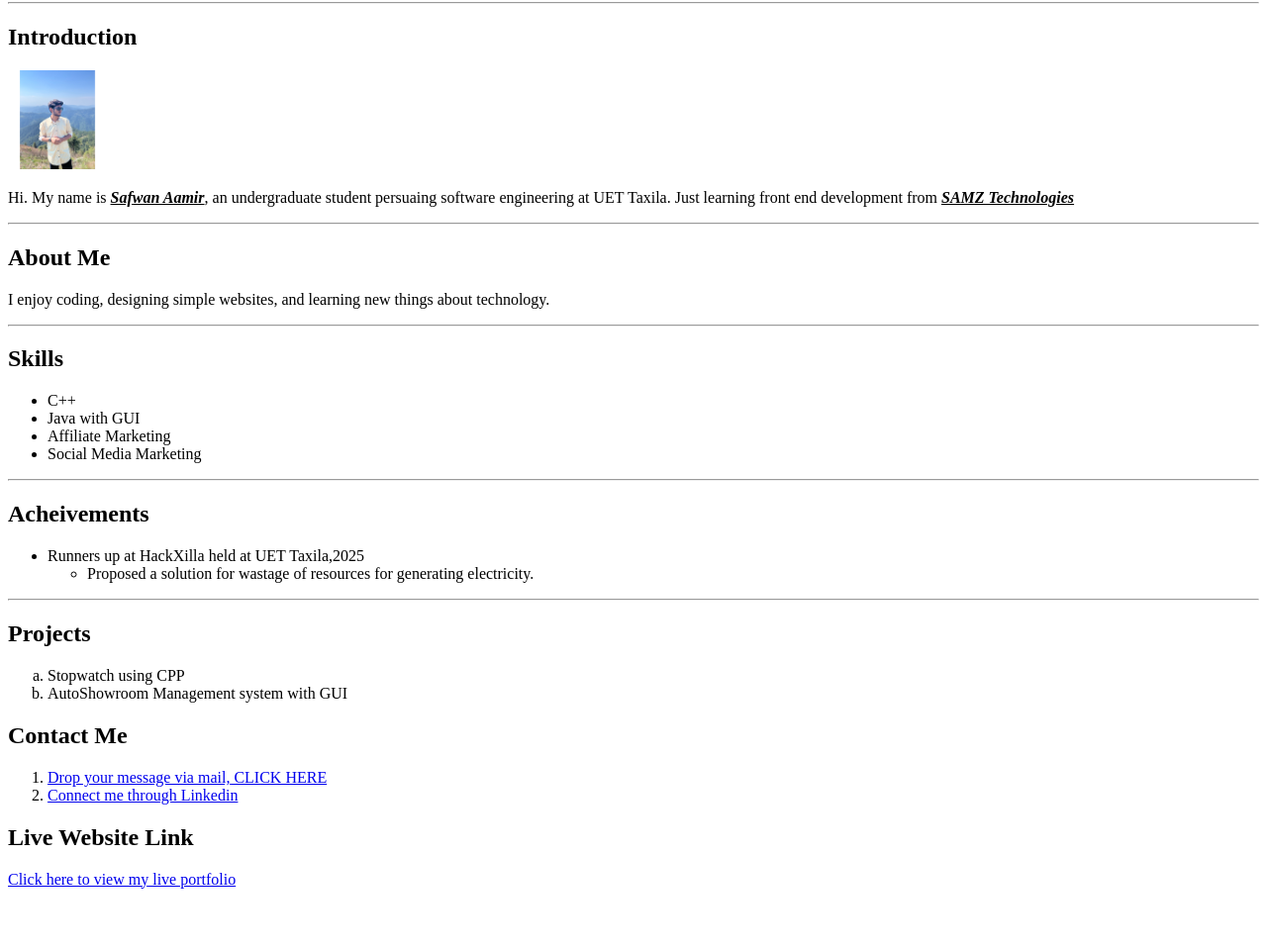
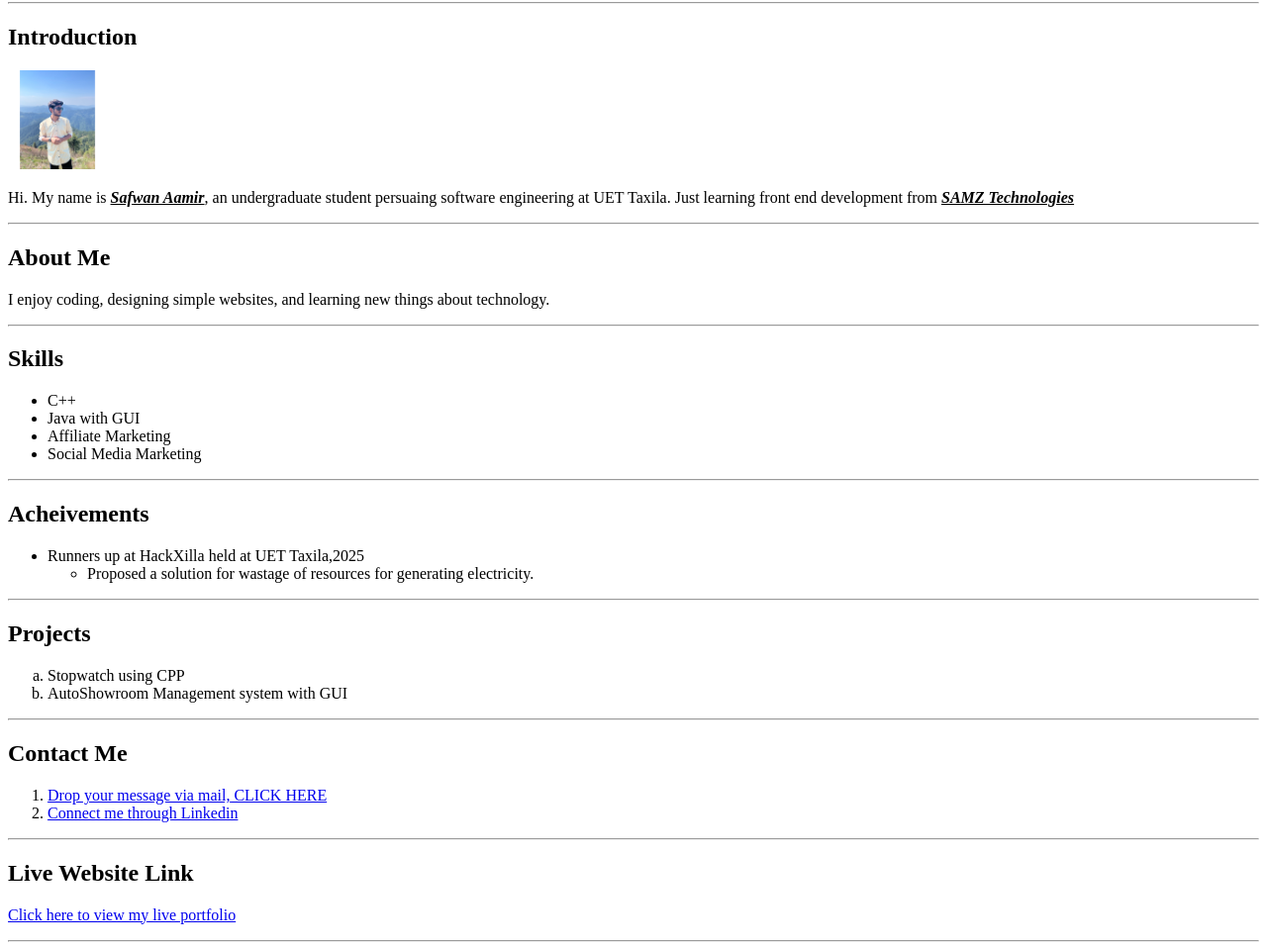
Before and after one commit to Safwan-05/Portfolio, a plain HTML site: page index.html in a window 1280 px wide. Shown: the part 78-1038 px from the top of the page at 99% size. Before the commit the page ends 992 px from the top, so only its background shows below. Drawn offline with Linux system fonts and the light colour scheme; files whose address does not match are found by name.

Commit message:
Add files via upload

```diff
--- a/index.html
+++ b/index.html
@@ -59,17 +59,18 @@
         AutoShowroom Management system with GUI
     </li>
 </ol>
+<hr>
 <h2>
     Contact Me
 </h2>
 <ol type="1">
     <li><a href="https://mail.google.com/mail/?view=cm&fs=1&to=msafwanaamir07@gmail.com&su=Hello&body=Write+your+message+here" target="_blank">Drop your message via mail, CLICK HERE</a></li>
     <li><a href="https://www.linkedin.com/in/safwan-aamir-" target="_blank">Connect me through Linkedin</a></li>
-</ol>
+</ol><hr>
 <h2>
     Live Website Link
 </h2>
-    <p><a href="file:///C:/Users/PC/Desktop/index.html" target="_blank">Click here to view my live portfolio</a></p>
-
+    <p><a href="https://safwan-05.github.io/Portfolio/" target="_blank">Click here to view my live portfolio</a></p>
+   <hr>
 </body>
 </html>
```
